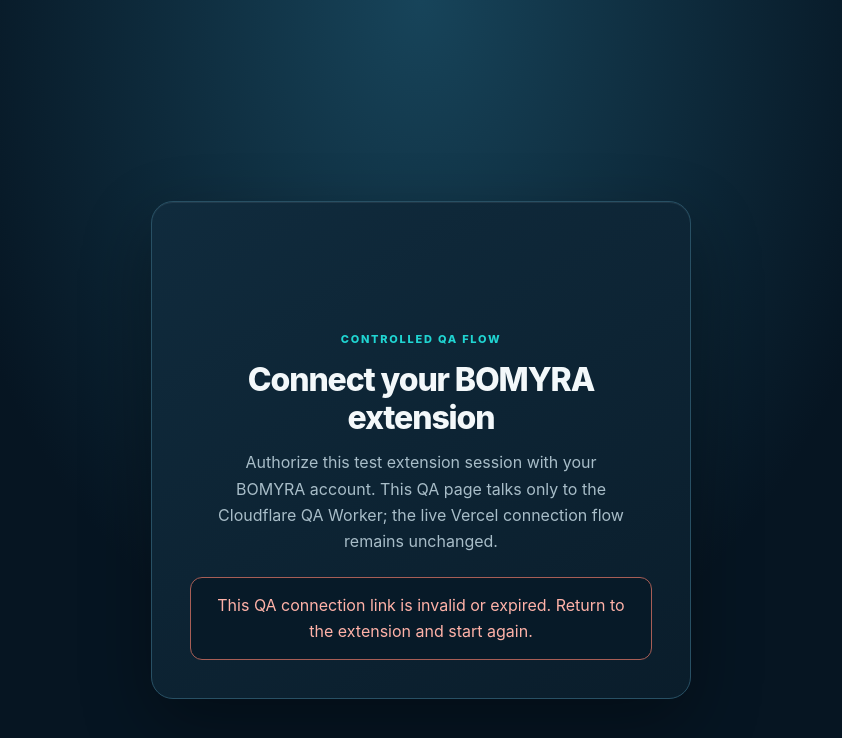
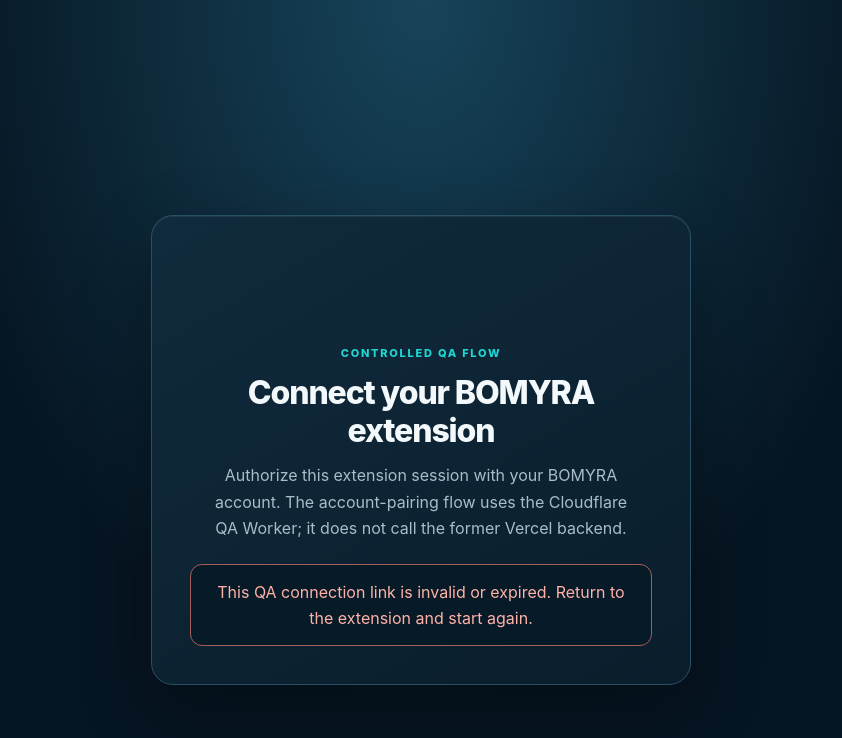
Before and after one commit to seddofrah-cmyk/bomyra-site, a Jekyll site: the page extension/connect-qa/index.html, which Jekyll copies as it is, in a window 1280 px wide. Shown: the top 738 px of the page, without its empty margins (219-1061 px from the left). Built offline with Jekyll 4.4.1, drawn with Linux system fonts in a browser that asks for light colours; a script that is not in the unit is left out.

Commit message:
Remove stale Vercel note from Cloudflare pairing page

```diff
--- a/extension/connect-qa/index.html
+++ b/extension/connect-qa/index.html
@@ -38,7 +38,7 @@ h1{margin:12px 0;color:#f3f8fa;font-size:clamp(25px,5vw,32px);font-weight:850;le
 <div class="mark"><img src="../../assets/images/bomyra-mark.svg" alt="BOMYRA"></div>
 <div class="eyebrow">CONTROLLED QA FLOW</div>
 <h1>Connect your BOMYRA extension</h1>
-<p class="muted">Authorize this test extension session with your BOMYRA account. This QA page talks only to the Cloudflare QA Worker; the live Vercel connection flow remains unchanged.</p>
+<p class="muted">Authorize this extension session with your BOMYRA account. The account-pairing flow uses the Cloudflare QA Worker; it does not call the former Vercel backend.</p>
 <div class="status" id="status" role="status" aria-live="polite">Checking your BOMYRA account…</div>
 <section class="account" id="accountCard" aria-label="BOMYRA account" hidden>
   <div class="avatar" id="accountAvatar" aria-hidden="true">B</div>
```
